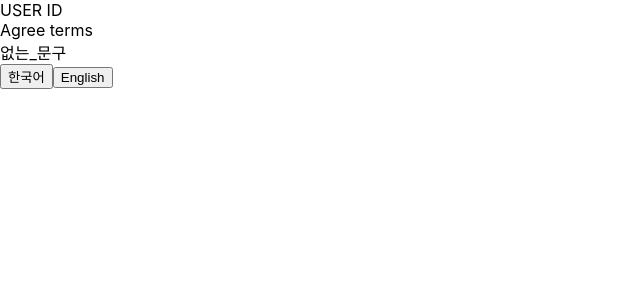
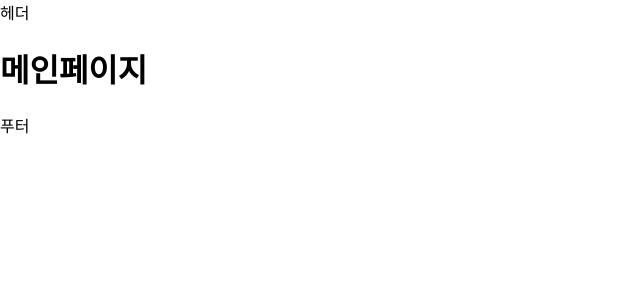
Before and after one commit to ChaeYoonch/react.project, a React (Create React App) app: page / in a window 1280 px wide. Shown: the top 300 px of the page, without its empty margins (0-640 px from the left). Built offline with nearby package versions, Linux system fonts and the light colour scheme.

Commit message:
라우팅 구성 완료

```diff
--- a/src/App.js
+++ b/src/App.js
@@ -1,24 +1,30 @@
-import { Helmet } from 'react-helmet-async';
-import { useTranslation } from 'react-i18next';
+import { Routes, Route } from 'react-router-dom';
+import loadable from '@loadable/component';
+
+const MainLayout = loadable(() => import('./layouts/MainLayout'));
+const NotFound = loadable(() => import('./commons/pages/NotFound'));
+const Main = loadable(() => import('./main/pages/Main')); // 메인페이지
+
+/* 회원 페이지 S */
+const Join = loadable(() => import('./member/pages/Join'));
+const Login = loadable(() => import('./member/pages/Login'));
+/* 회원 페이지 E */
 
 const App = () => {
-  const { t, i18n } = useTranslation();
-
   return (
-    <>
-      <Helmet>
-        <title>사이트 제목 변경 테스트!</title>
-      </Helmet>
-      <div>{t('아이디')}</div>
-      <div>{t('약관에_동의')}</div>
-      <div>{t('없는_문구')}</div>
-      <button type="button" onClick={() => i18n.changeLanguage('ko')}>
-        한국어
-      </button>
-      <button type="button" onClick={() => i18n.changeLanguage('en')}>
-        English
-      </button>
-    </>
+    <Routes>
+      <Route path="/" element={<MainLayout />}>
+        {/* path="/" 는 생략 가능*/}
+        <Route index element={<Main />} /> {/* 메인 페이지 */}
+        {/* 회원 페이지 S */}
+        <Route path="member/">
+          <Route path="join" element={<Join />} />
+          <Route path="Login" element={<Login />} />
+        </Route>
+        {/* 회원 페이지 E */}
+        <Route path="*" element={<NotFound />} /> {/* 없는 페이지 */}
+      </Route>
+    </Routes>
   );
 };
 
--- /dev/null
+++ b/src/commons/components/ErrorDisplay.js
@@ -0,0 +1,7 @@
+import React from 'react';
+
+const ErrorDisplay = ({ children }) => {
+  return <div>{children}</div>;
+};
+
+export default React.memo(ErrorDisplay);
--- /dev/null
+++ b/src/commons/pages/Error.js
@@ -0,0 +1,26 @@
+import React, { Component } from 'react';
+import loadable from '@loadable/component';
+
+const ErrorDisplay = loadable(() => import('../components/ErrorDisplay'));
+
+class ErrorPage extends Component {
+  state = {
+    message: '',
+  };
+
+  componentDidCatch(error, info) {
+    if (error) {
+      this.state({ message: error.message });
+      console.error(error, info);
+    }
+  }
+
+  render() {
+    const { children } = this.props;
+    const { message } = this.state;
+
+    return message ? <ErrorDisplay>{message}</ErrorDisplay> : children; // error 가 있으면 message로 나오고, error가 없으면 chidren이 나옴
+  }
+}
+
+export default React.memo(ErrorPage);
--- /dev/null
+++ b/src/commons/pages/NotFound.js
@@ -0,0 +1,7 @@
+import React from 'react';
+
+const NotFound = () => {
+  return <h1>페이지 없음..</h1>;
+};
+
+export default React.memo(NotFound);
--- a/src/index.js
+++ b/src/index.js
@@ -4,16 +4,22 @@
 import App from './App';
 import reportWebVitals from './reportWebVitals';
 import { HelmetProvider } from 'react-helmet-async';
+import { BrowserRouter } from 'react-router-dom';
+import ErrorPage from './commons/pages/Error';
 import './i18n';
 
 const root = ReactDOM.createRoot(document.getElementById('root'));
 root.render(
   <React.StrictMode>
-    <HelmetProvider>
-      {' '}
-      {/* 컴포넌트 형태로 감싸기 */}
-      <App />
-    </HelmetProvider>
+    {' '}
+    {/* <...>컴포넌트 형태로 감싸기</...> */}
+    <ErrorPage>
+      <HelmetProvider>
+        <BrowserRouter>
+          <App />
+        </BrowserRouter>
+      </HelmetProvider>
+    </ErrorPage>
   </React.StrictMode>,
 );
 
--- /dev/null
+++ b/src/layouts/MainLayout.js
@@ -0,0 +1,18 @@
+import React from 'react';
+import { Outlet } from 'react-router-dom';
+import Header from '../outlines/Header';
+import Footer from '../outlines/Footer';
+
+const MainLayout = () => {
+  return (
+    <>
+      <Header />
+      <main>
+        <Outlet />
+      </main>
+      <Footer />
+    </>
+  );
+};
+
+export default React.memo(MainLayout);
--- /dev/null
+++ b/src/main/pages/Main.js
@@ -0,0 +1,9 @@
+import React from 'react';
+
+const Main = () => {
+  /* throw new Error('에러발생'); */
+
+  return <h1>메인페이지</h1>;
+};
+
+export default React.memo(Main);
--- /dev/null
+++ b/src/member/pages/Join.js
@@ -0,0 +1,7 @@
+import React from 'react';
+
+const Join = () => {
+  return <h1>회원 가입페이지</h1>;
+};
+
+export default React.memo(Join);
--- /dev/null
+++ b/src/member/pages/Login.js
@@ -0,0 +1,7 @@
+import React from 'react';
+
+const Login = () => {
+  return <h1>로그인 페이지</h1>;
+};
+
+export default React.memo(Login);
--- /dev/null
+++ b/src/outlines/Footer.js
@@ -0,0 +1,7 @@
+import React from 'react';
+
+const Footer = () => {
+  return <footer>푸터</footer>;
+};
+
+export default React.memo(Footer);
--- /dev/null
+++ b/src/outlines/Header.js
@@ -0,0 +1,7 @@
+import React from 'react';
+
+const Header = () => {
+  return <header>헤더</header>;
+};
+
+export default React.memo(Header);
```
Also changed, not shown: 1 other file (tests, documents, lock files or other folders).
